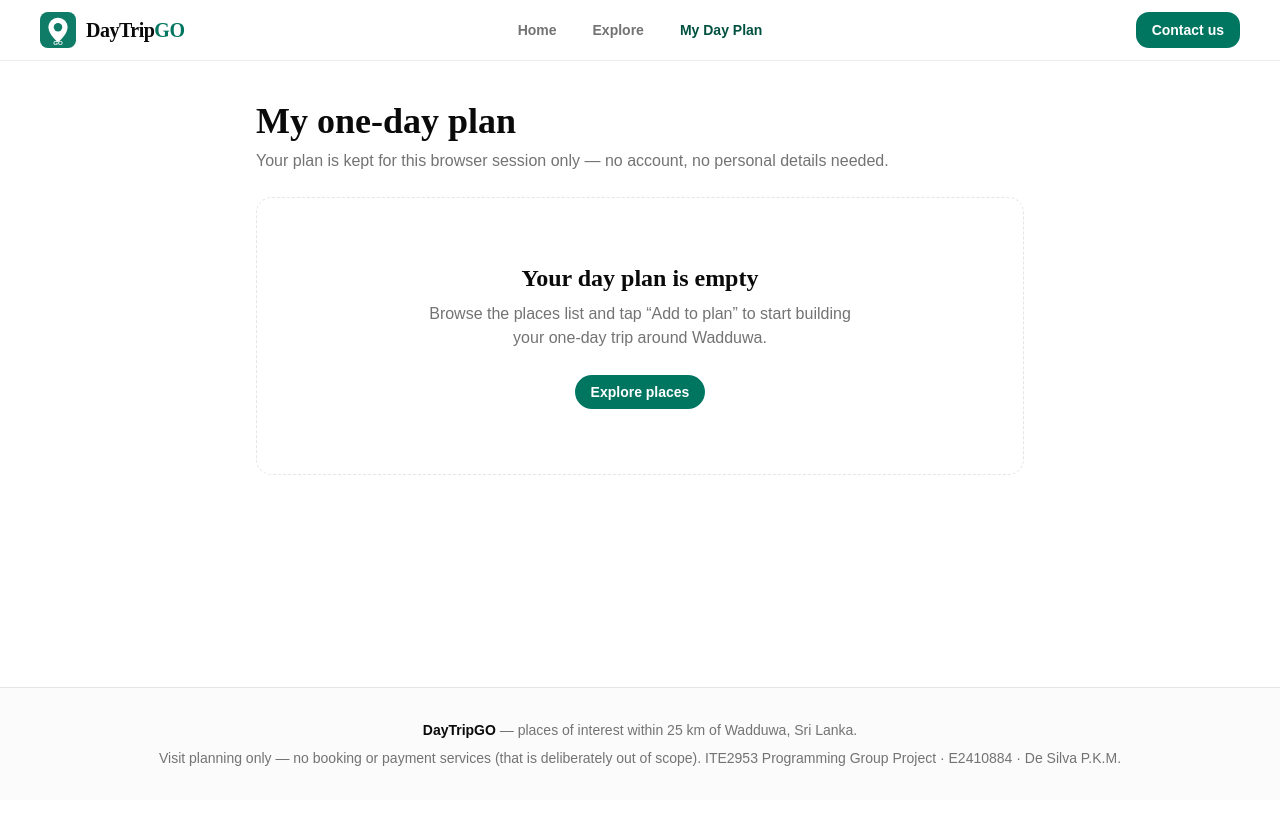
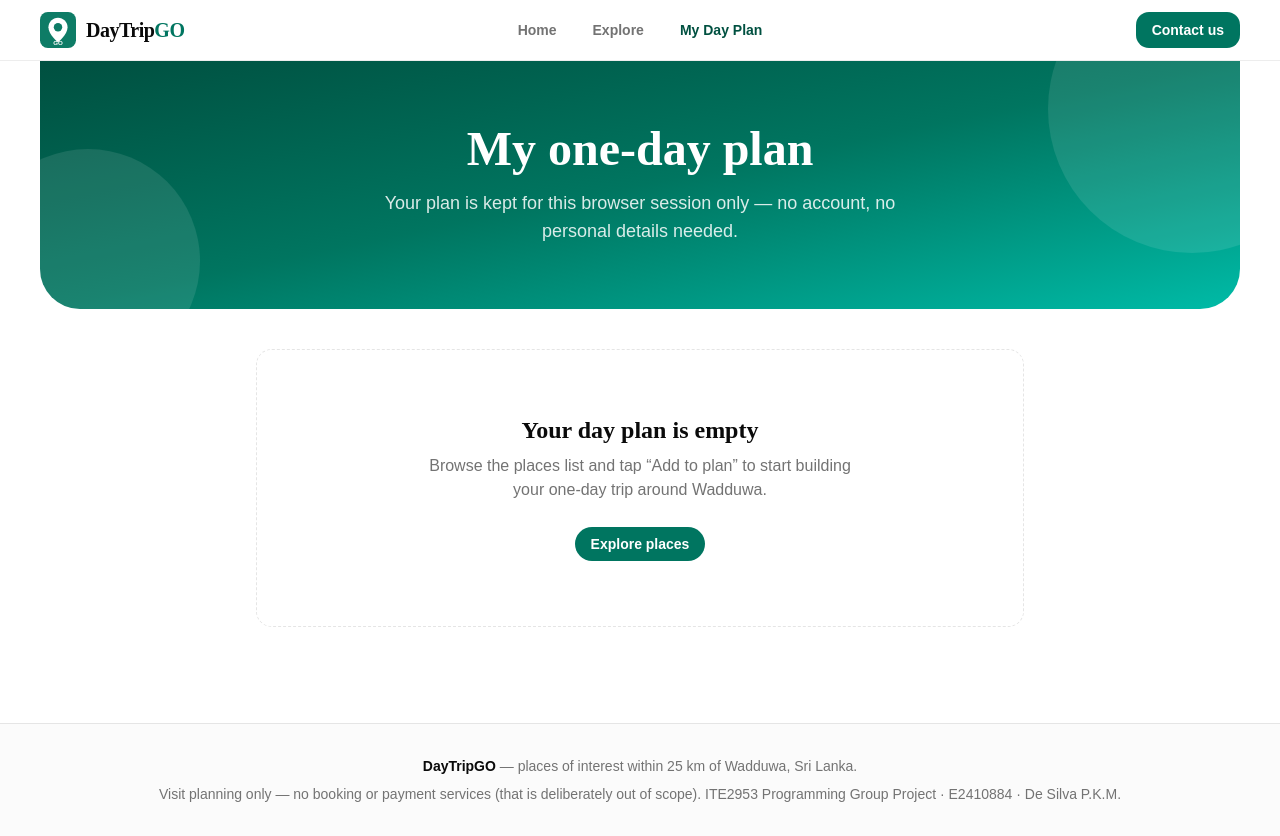
Before and after one commit to KMDS21/DayTripGo-Visit-Planner-and-Information-System, a React (Vite) app in the folder frontend/: page /visit-plan in a window 1280 px wide. Before the commit the page ends 800 px from the top, so only its background shows below. Built offline with nearby package versions, Linux system fonts and the light colour scheme.

Commit message:
feat(frontend): add branded page heroes to plan and explore pages

```diff
--- a/frontend/src/pages/ExplorePage.jsx
+++ b/frontend/src/pages/ExplorePage.jsx
@@ -22,14 +22,18 @@ export default function ExplorePage() {
   };
 
   return (
-    <div className="space-y-8 py-10">
-      {/* Page hero with wording */}
-      <section className="max-w-2xl">
-        <h1 className="font-heading text-4xl font-bold sm:text-5xl">Explore places</h1>
-        <p className="mt-4 text-muted-foreground">
-          Every verified spot within 25 km of Wadduwa in one place — filter by category, check
-          opening times, and add your favourites straight to the day plan.
-        </p>
+    <div className="space-y-8 pb-8">
+      {/* Hero */}
+      <section className="relative overflow-hidden rounded-b-[2.5rem] bg-gradient-to-br from-brand-dark via-brand to-teal-500 px-6 py-14 text-white sm:py-16">
+        <div className="mx-auto max-w-3xl text-center">
+          <h1 className="font-heading text-4xl font-bold sm:text-5xl">Explore places</h1>
+          <p className="mx-auto mt-4 max-w-xl text-base text-white/85 sm:text-lg">
+            Every verified spot within 25 km of Wadduwa in one place — filter by category,
+            check opening times, and add your favourites straight to the day plan.
+          </p>
+        </div>
+        <div aria-hidden="true" className="pointer-events-none absolute -right-24 -top-24 h-72 w-72 rounded-full bg-white/10" />
+        <div aria-hidden="true" className="pointer-events-none absolute -bottom-16 -left-16 h-56 w-56 rounded-full bg-white/10" />
       </section>
 
       {/* Filter row */}
--- a/frontend/src/pages/VisitPlanPage.jsx
+++ b/frontend/src/pages/VisitPlanPage.jsx
@@ -8,14 +8,21 @@ export default function VisitPlanPage() {
   const { items, loading, totalDistance, moveItem, removePlace, clearPlan } = useVisitPlan();
 
   return (
-    <div className="mx-auto max-w-3xl space-y-6 py-10">
-      <header>
-        <h1 className="font-heading text-3xl font-bold sm:text-4xl">My one-day plan</h1>
-        <p className="mt-2 text-muted-foreground">
-          Your plan is kept for this browser session only — no account, no personal details needed.
+    <div className="space-y-10 pb-8">
+      {/* Hero */}
+      <section className="relative overflow-hidden rounded-b-[2.5rem] bg-gradient-to-br from-brand-dark via-brand to-teal-500 px-6 py-14 text-white sm:py-16">
+        <div className="mx-auto max-w-3xl text-center">
+          <h1 className="font-heading text-4xl font-bold sm:text-5xl">My one-day plan</h1>
+          <p className="mx-auto mt-4 max-w-xl text-base text-white/85 sm:text-lg">
+            Your plan is kept for this browser session only — no account, no personal
+            details needed.
           </p>
-      </header>
+        </div>
+        <div aria-hidden="true" className="pointer-events-none absolute -right-24 -top-24 h-72 w-72 rounded-full bg-white/10" />
+        <div aria-hidden="true" className="pointer-events-none absolute -bottom-16 -left-16 h-56 w-56 rounded-full bg-white/10" />
+      </section>
 
+      <div className="mx-auto max-w-3xl space-y-6">
         {loading ? (
           <Loader label="Loading your plan…" />
         ) : (
@@ -28,5 +35,6 @@ export default function VisitPlanPage() {
           />
         )}
       </div>
+    </div>
   );
 }
```
Lines whose indentation alone changed are shown as unchanged.
